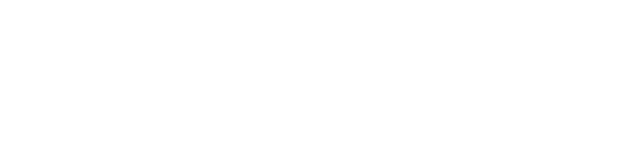
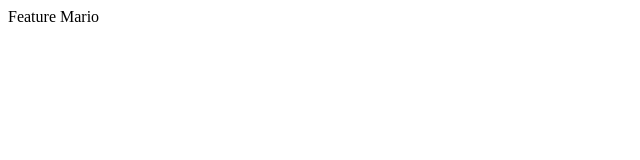
Before and after one commit to sihotang-yonathan1/unity-git-github, a plain HTML site: page index.html in a window 1280 px wide. Shown: the whole page, without its empty margins (0-640 px from the left). Drawn offline with Linux system fonts and the light colour scheme.

Commit message:
feat: mario div

```diff
--- a/index.html
+++ b/index.html
@@ -5,5 +5,7 @@
     <meta name="viewport" content="width=device-width, initial-scale=1.0" />
     <title>Document</title>
   </head>
-  <body></body>
+  <body>
+    <div>Feature Mario</div>
+  </body>
 </html>
```
